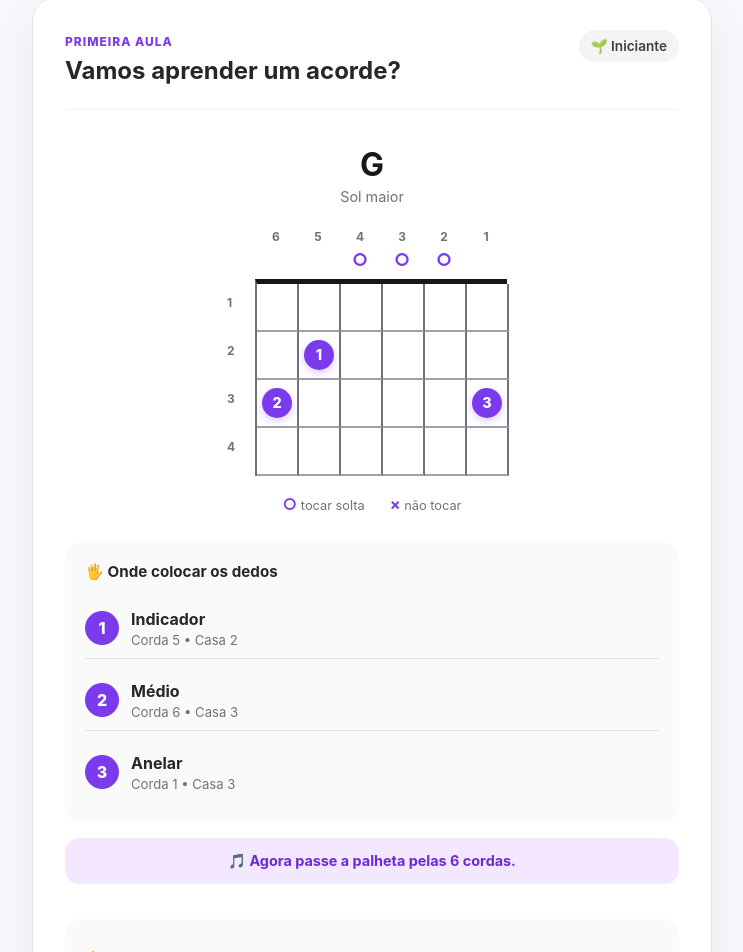
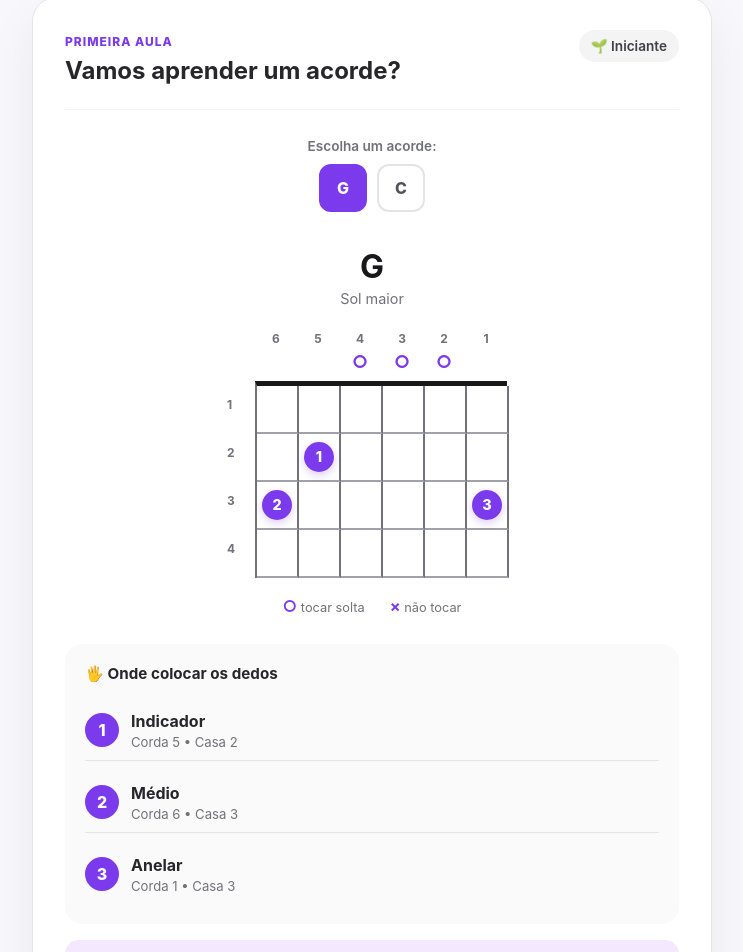
Before and after one commit to JuliaKristine/GuitAI, a React (Vite) app: page / in a window 1280 px wide. Shown: the part 568-1520 px from the top of the page, without its empty margins (268-1011 px from the left). Built offline with nearby package versions, Linux system fonts and the light colour scheme.

Commit message:
feat: adiciona selecao dinamica e acorde C

```diff
--- a/src/App.tsx
+++ b/src/App.tsx
@@ -1,6 +1,9 @@
+import { useState } from 'react'
 import ChordDiagram from './components/ChordDiagram/ChordDiagram'
 
 function App() {
+  const [selectedChord, setSelectedChord] = useState('G')
+
   return (
     <main className="app">
       <section className="hero">
@@ -39,8 +42,30 @@ function App() {
           </span>
         </div>
 
+        <div className="chord-selector">
+          <p>Escolha um acorde:</p>
+
+        <div className="chord-buttons">
+          <button
+          type="button"
+          className={selectedChord === 'G' ? 'active' : ''}
+          onClick={() => setSelectedChord('G')}
+          >
+            G
+          </button>
+
+          <button
+            type="button"
+            className={selectedChord === 'C' ? 'active' : ''}
+            onClick={() => setSelectedChord('C')}
+            >
+              C
+            </button>
+          </div>
+        </div>
+
         <div className="chord-area">
-          <ChordDiagram chord="G" />
+          <ChordDiagram chord={selectedChord} />
         </div>
 
         <div className="instructions">
--- a/src/components/ChordDiagram/ChordDiagram.tsx
+++ b/src/components/ChordDiagram/ChordDiagram.tsx
@@ -20,6 +20,12 @@ function ChordDiagram({ chord }: ChordDiagramProps) {
 
   const strings = [6, 5, 4, 3, 2, 1]
   const frets = [1, 2, 3, 4]
+
+  const playableStrings = strings.filter(
+  (string) => chordData.strings[string] === 'play'
+)
+
+const firstPlayableString = Math.max(...playableStrings)
 
   const isStringFretted = (stringNumber: number) => {
     return chordData.fingers.some(
@@ -134,7 +140,7 @@ function ChordDiagram({ chord }: ChordDiagramProps) {
       </div>
 
       <div className="play-instruction">
-        🎵 Agora passe a palheta pelas 6 cordas.
+        🎵 Comece na corda {firstPlayableString} e toque até a corda 1.
       </div>
     </div>
   )
--- a/src/data/chords.ts
+++ b/src/data/chords.ts
@@ -45,4 +45,36 @@ export const chords: Record<string, Chord> = {
       1: 'play',
     },
   },
+
+  C: {
+    name: 'C',
+    displayName: 'Dó maior',
+
+    fingers: [
+      {
+        finger: 1,
+        string: 2,
+        fret: 1,
+      },
+      {
+        finger: 2,
+        string: 4,
+        fret: 2,
+      },
+      {
+        finger: 3,
+        string: 5,
+        fret: 3,
+      },
+    ],
+
+    strings: {
+      6: 'mute',
+      5: 'play',
+      4: 'play',
+      3: 'play',
+      2: 'play',
+      1: 'play',
+    },
+  },
 }
--- a/src/index.css
+++ b/src/index.css
@@ -520,3 +520,62 @@ footer {
 
   text-align: center;
 }
+
+.chord-selector {
+  margin-top: 28px;
+  text-align: center;
+}
+
+.chord-selector p {
+  margin-bottom: 10px;
+
+  color: #71717a;
+
+  font-size: 0.85rem;
+  font-weight: 600;
+}
+
+.chord-buttons {
+  display: flex;
+  justify-content: center;
+
+  gap: 10px;
+}
+
+.chord-buttons button {
+  width: 48px;
+  height: 48px;
+
+  background: #ffffff;
+  color: #52525b;
+
+  border: 2px solid #e4e4e7;
+  border-radius: 12px;
+
+  font-weight: 800;
+  font-size: 1rem;
+
+  cursor: pointer;
+
+  transition: 0.2s ease;
+}
+
+.chord-buttons button:hover {
+  border-color: #7c3aed;
+}
+
+.chord-buttons button.active {
+  background: #7c3aed;
+  color: #ffffff;
+
+  border-color: #7c3aed;
+}
+
+.chord-buttons button:focus {
+  outline: none;
+}
+
+.chord-buttons button:focus-visible {
+  outline: 3px solid #c4b5fd;
+  outline-offset: 3px;
+}
```
Also changed, not shown: 1 other file (tests, documents, lock files or other folders).
